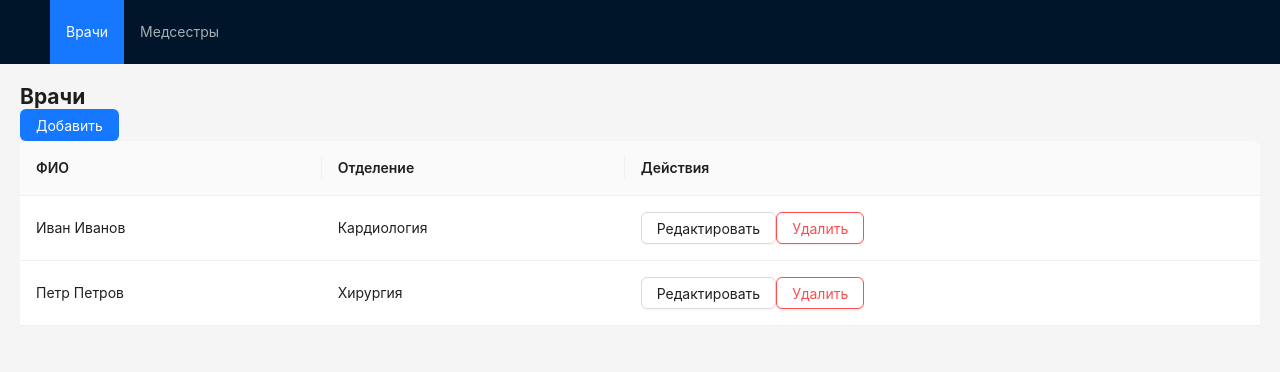
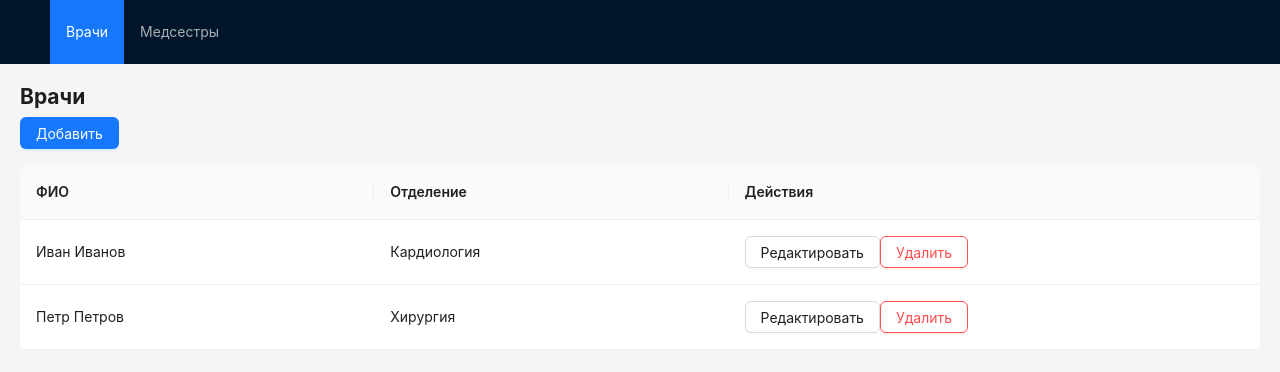
Before and after one commit to shonazarovdev/w2w-test, a React (Create React App) app: page / in a window 1280 px wide. Shown: the top 372 px of the page. Built offline with nearby package versions, Linux system fonts and the light colour scheme.

Commit message:
some ui changes

```diff
--- a/src/components/StaffTable/index.tsx
+++ b/src/components/StaffTable/index.tsx
@@ -45,17 +45,23 @@ const StaffTable: FC<StaffTableProps> = ({ title, staffList, onUpdate }) => {
 
   return (
     <>
-      <h2>{title}</h2>
-      <Button type="primary" onClick={() => setIsModalOpen(true)}>
+      <h2 style={{ marginBottom: "0.5rem" }}>{title}</h2>
+      <Button
+        type="primary"
+        onClick={() => setIsModalOpen(true)}
+        style={{ marginBottom: "1rem" }}
+      >
         Добавить
       </Button>
       <Table
         dataSource={staffList}
+        tableLayout={"fixed"}
         columns={[
-          { title: "ФИО", dataIndex: "fullName" },
-          { title: "Отделение", dataIndex: "department" },
+          { title: "ФИО", dataIndex: "fullName", width: "200px" },
+          { title: "Отделение", dataIndex: "department", width: "200px" },
           {
             title: "Действия",
+            width: "300px",
             render: (_, record) => (
               <>
                 <Button onClick={() => handleEdit(record)}>
@@ -68,6 +74,7 @@ const StaffTable: FC<StaffTableProps> = ({ title, staffList, onUpdate }) => {
             ),
           },
         ]}
+        scroll={{ x: 100 }}
         rowKey="id"
         pagination={false}
       />
```
